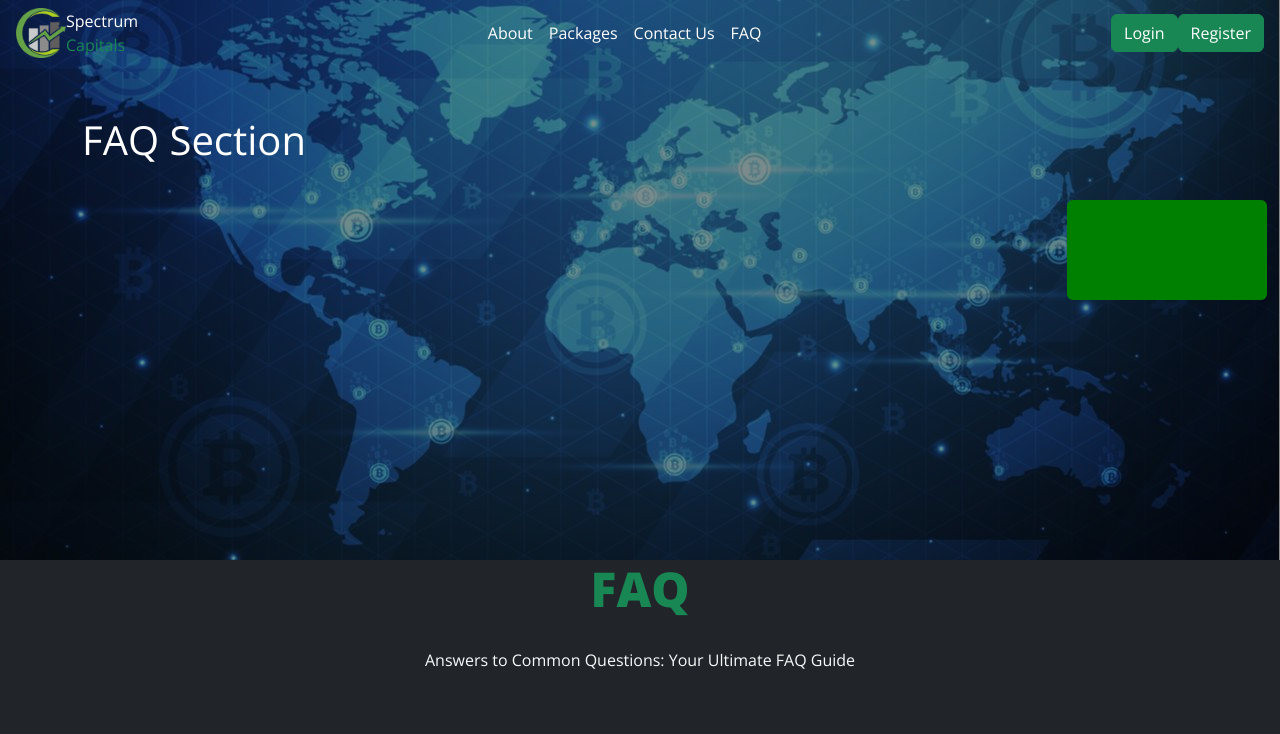
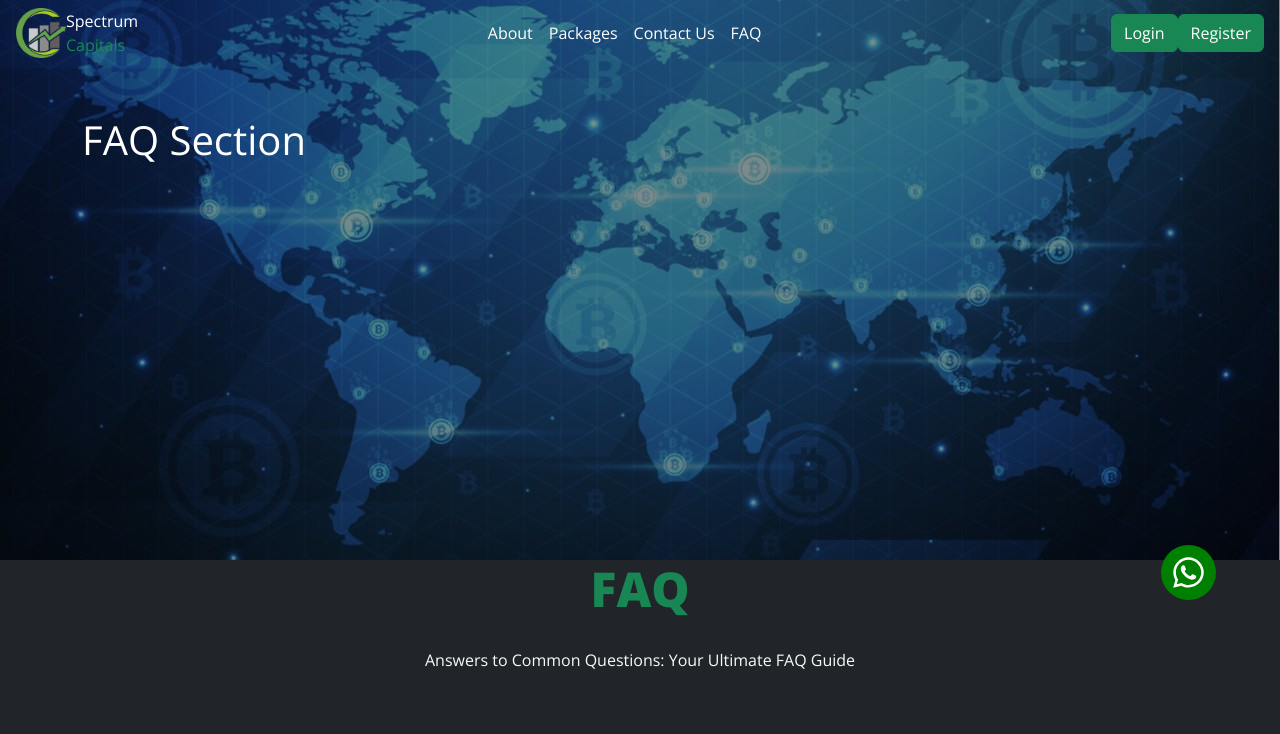
Before and after one commit to neljap/elite_react, a React (Create React App) app: page /faq in a window 1280 px wide. Shown: the top 734 px of the page. Built offline with nearby package versions, Linux system fonts and the light colour scheme.

Commit message:
spin &chat

```diff
--- a/src/App.css
+++ b/src/App.css
@@ -509,3 +509,32 @@ a {
     width: 100%;
   }
 }
+/* Loader */
+.loader {
+  border: 3px solid hsla(185, 100%, 62%, 0.2);
+  border-top-color:#00d018;
+  border-radius: 50%;
+  width: 10em;
+  height: 10em;
+  animation: spin 1s linear infinite;
+  margin: auto auto;
+  /* background-color: #eee; */
+}
+
+@keyframes spin {
+  to {
+    transform: rotate(360deg);
+  }
+}
+/* Loader main */
+.loader-main{
+  width: 100%;
+  height: 100vh;
+  display: flex;
+  justify-content: center;
+  align-items: center;
+  background: transparent;
+  /* background-color: #ffffff; */
+  /* backdrop-filter: blur(4px); */
+  opacity: 0.7;
+}
--- a/src/App.js
+++ b/src/App.js
@@ -37,10 +37,10 @@ AOS.init({
 function App() {
   return (
     <BrowserRouter>
-      <div style={{position: 'fixed', top: '25%', right: '1%', zIndex: '10', backgroundColor: 'green', padding: '10px', width: '200px', height: '100px'}} className="rounded">
-        {/* <Link to={WhatsLinkUs} target="_blank" className="text-decoration-none"> */}
-          {/* <FaWhatsapp size={35} color="white" /> */}
-        {/* </Link> */}
+      <div style={{position: 'fixed', bottom: '25%', right: '5%', zIndex: '10', backgroundColor: 'green', padding: '10px', borderRadius: '50%'}}>
+        <Link to={WhatsLinkUs} target="_blank" className="text-decoration-none">
+          <FaWhatsapp size={35} color="white" />
+        </Link>
       </div>
       <Routes>
         <Route path="/" element={<HomePage />}/>
--- /dev/null
+++ b/src/pages/SpinnerLoad.jsx
@@ -0,0 +1,23 @@
+import { Spinner } from 'react-bootstrap'
+import Logo from '../assests/logosc.png'
+import '../App.css'
+
+const SpinnerLoad = () => {
+  return (
+    <div className='loader-main'>
+
+        <div className='flex justify-content-center align-items-center gap-3'>
+          <img src={Logo} alt="logo" style={{height: '50px', width: '50px'}} />
+          <Spinner animation='grow' variant='dark'/>
+          <Spinner animation='grow' variant='primary'/>
+          <Spinner animation='grow' variant='success'/>
+          <Spinner animation='grow' variant='warning'/>
+          <Spinner animation='grow' variant='light'/>
+          <Spinner animation='grow' variant='info'/>
+        </div>
+      </div>
+
+  )
+}
+
+export default SpinnerLoad
--- a/src/pages/WebPages/AboutPg.jsx
+++ b/src/pages/WebPages/AboutPg.jsx
@@ -5,6 +5,7 @@ import AbtHmSect from '../../components/WebSections/AbtHmSect'
 import AbtWhySect from '../../components/WebSections/AbtWhySect'
 import AbtTopImg from '../../components/WebSections/AbtTopImg'
 import SubFooter from '../../components/WebSections/SubFooter'
+import SpinnerLoad from '../SpinnerLoad'
 
 const AboutPg = () => {
   const [loading, setLoading] = useState(true)
@@ -18,7 +19,7 @@ const AboutPg = () => {
 
 
     <div>
-      {loading ? (<p>Loading....</p>):
+      {loading ? (<><SpinnerLoad /></>):
       (
         <div>
         <AbtHeroSection />
--- a/src/pages/WebPages/ContactPg.jsx
+++ b/src/pages/WebPages/ContactPg.jsx
@@ -1,17 +1,30 @@
-import React from 'react'
+import {useState, useEffect} from 'react'
 import ContactHeroSec from '../../components/HeroSections/ContactHeroSec'
 import FooterS from '../../components/WebSections/FooterS'
 import ContactForm from '../../components/FormsSections/ContactForm'
 import Condetails from '../../components/WebSections/Condetails'
+import SpinnerLoad from '../SpinnerLoad'
 
 const ContactPg = () => {
+  const [loading, setLoading] = useState(true)
+
+  useEffect(() => {
+    setTimeout(() => {
+      setLoading(false)
+    }, 2000)
+  }, [])
   return (
     <div>
+    {loading ? (<SpinnerLoad/>): (
+      <div>
       <ContactHeroSec />
       <Condetails />
       <ContactForm />
       <FooterS />
     </div>
+    )}
+    </div>
+
   )
 }
 
--- a/src/pages/WebPages/FaqSecPg.jsx
+++ b/src/pages/WebPages/FaqSecPg.jsx
@@ -1,18 +1,31 @@
-import React from 'react'
-import FaqHeroSection from '../../components/HeroSections/FaqHeroSection'
-import FaqSection from '../../components/WebSections/FaqSection'
-import FooterS from '../../components/WebSections/FooterS'
-import SubFooter from '../../components/WebSections/SubFooter'
+import {useEffect, useState} from "react";
+import FaqHeroSection from "../../components/HeroSections/FaqHeroSection";
+import FaqSection from "../../components/WebSections/FaqSection";
+import FooterS from "../../components/WebSections/FooterS";
+import SubFooter from "../../components/WebSections/SubFooter";
+import SpinnerLoad from "../SpinnerLoad";
+const FaqSecPg = () => {
+  const [loading, setLoading] = useState(true);
 
-const FaqSecPg = () => {
+  useEffect(() => {
+    setTimeout(() => {
+      setLoading(false);
+    }, 2000);
+  }, []);
   return (
     <div>
-        <FaqHeroSection />
-        <FaqSection />
-        <SubFooter />
-        <FooterS />
+      {loading ? (
+        <SpinnerLoad />
+      ) : (
+        <div>
+          <FaqHeroSection />
+          <FaqSection />
+          <SubFooter />
+          <FooterS />
+        </div>
+      )}
     </div>
-  )
-}
+  );
+};
 
-export default FaqSecPg
+export default FaqSecPg;
--- a/src/pages/WebPages/HomePage.jsx
+++ b/src/pages/WebPages/HomePage.jsx
@@ -1,4 +1,4 @@
-import React from 'react'
+import {useState, useEffect} from 'react'
 import MainHero from '../../components/HeroSections/MainHero'
 import PricingSec from '../../components/WebSections/PricingSec'
 import FooterSection from '../../components/WebSections/FooterSection'
@@ -11,10 +11,23 @@ import CryptoSection from '../../components/WebSections/CryptoSection'
 import UserFxData from '../../components/UsersDashSection/UserFxData'
 import SubFooter from '../../components/WebSections/SubFooter'
 import UserCyptData from '../../components/UsersDashSection/UserCyptData'
+import SpinnerLoad from '../SpinnerLoad'
 
 const HomePage = () => {
+
+  const [loading, setLoading] = useState(true)
+
+  useEffect(() => {
+    setTimeout(() => {
+      setLoading(false)
+    }, 2000)
+  }, [])
   return (
     <div>
+      {loading ? (
+        <SpinnerLoad />
+      ):(
+       <div>
       <MainHero />
       <AbtHmSect />
       <ProofSection />
@@ -25,6 +38,9 @@ const HomePage = () => {
       <SubFooter />
       <FooterS />
     </div>
+      )}
+    </div>
+
   )
 }
 
--- a/src/pages/WebPages/Packages.jsx
+++ b/src/pages/WebPages/Packages.jsx
@@ -1,18 +1,32 @@
-import React from 'react'
-import PackHeroSec from '../../components/HeroSections/PackHeroSec'
-import PricingSec from '../../components/WebSections/PricingSec'
-import FooterS from '../../components/WebSections/FooterS'
-import SubFooter from '../../components/WebSections/SubFooter'
+import {useEffect, useState} from "react";
+import PackHeroSec from "../../components/HeroSections/PackHeroSec";
+import PricingSec from "../../components/WebSections/PricingSec";
+import FooterS from "../../components/WebSections/FooterS";
+import SubFooter from "../../components/WebSections/SubFooter";
+import SpinnerLoad from "../SpinnerLoad";
 
 const Packages = () => {
+  const [loading, setLoading] = useState(true);
+
+  useEffect(() => {
+    setTimeout(() => {
+      setLoading(false);
+    }, 2000);
+  }, []);
   return (
     <div>
-      <PackHeroSec />
-      <PricingSec />
-      <SubFooter />
-      <FooterS />
+      {loading ? (
+        <SpinnerLoad />
+      ) : (
+        <div>
+          <PackHeroSec />
+          <PricingSec />
+          <SubFooter />
+          <FooterS />
+        </div>
+      )}
     </div>
-  )
-}
+  );
+};
 
-export default Packages
+export default Packages;
```
